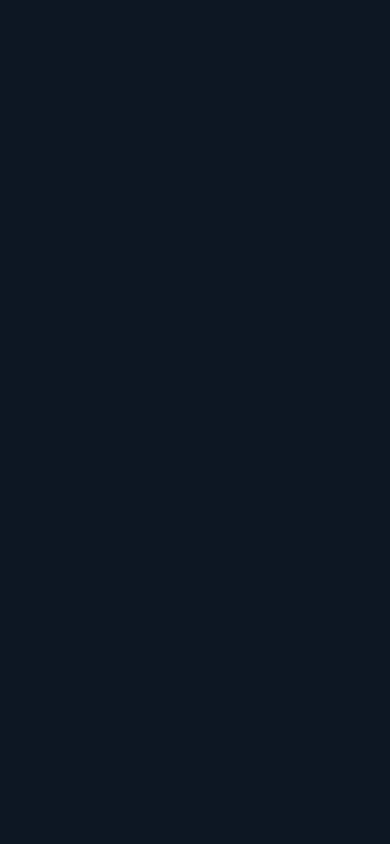
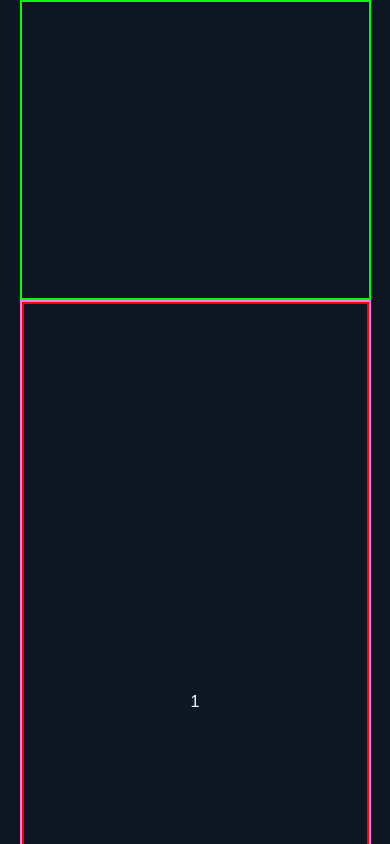
Before and after one commit to josedrios/portfolio-website, a React (Vite) app: page / in a window 390 px wide. Shown: the top 844 px of the page. Built offline with nearby package versions, Linux system fonts and the light colour scheme; the HTML template or start-up script is replaced by a standard one; a web font is replaced by a local one.

Commit message:
Made changes to website layout, it now is more robust and responsive

```diff
--- a/src/App.jsx
+++ b/src/App.jsx
@@ -27,19 +27,35 @@ function App() {
 
   return (
     <>
-      <div style={{
-        position: 'fixed',
-        left: `${mousePosition.x - 150}px`,
-        top: `${mousePosition.y - 150}px`,
-      }} className="gradient-bubble"/>
-      <div className='container' id='layout-container'>
-        <header className='container' id="header-container">
+      <div
+        style={{
+          position: 'fixed',
+          left: `${mousePosition.x - 200}px`,
+          top: `${mousePosition.y - 200}px`,
+        }}
+        className="gradient-bubble"
+      />
+
+      <div id='layout-container'>
+        <header id="header-container">
 
         </header>
-        <main className='container' id="content-container">
-
+        <main id="content-container">
+          <div>
+            1
+          </div>
+          <div>
+            2
+          </div>
+          <div>
+            3
+          </div>
+          <div>
+            4
+          </div>
         </main>
       </div>
+
     </>
   )
 }
--- a/src/styles/abstracts/variables.scss
+++ b/src/styles/abstracts/_variables.scss
@@ -6,4 +6,4 @@ $header-color: white;
 
 
 // Size Variables
-$gradient-bubble-diameter: 300px;
+$gradient-bubble-diameter: 400px;
--- a/src/styles/base/reset.scss
+++ b/src/styles/base/_reset.scss
@@ -1,24 +1,27 @@
 *{
     box-sizing: border-box;
-    border: none;
+    border: 0;
+    margin: 0;
+    padding: 0;
 }
 
 html{
-    line-height: 1.3;
     color: $header-color;
     // have back up fonts
+    font-family: Arial, Helvetica, sans-serif;
 }
 
 body{
-    margin: 0;
-    line-height: inherit;
+    background-color: $main-bg;
     z-index: 0;
     display: flex;
     align-items: center;
     justify-content: center;
-    height: 100vh;
-    background-color: $main-bg;
-    inset: 0;
-    overflow: hidden;
     background-blend-mode: overlay;
 }
+
+#root {
+    height: 100%;
+    width: 100%;
+    display: flex;
+}
--- a/src/styles/components/gradient-bubble.scss
+++ b/src/styles/components/_gradient-bubble.scss
@@ -1,13 +1,13 @@
 .gradient-bubble {
   // Z-Index should be always kept aware of just incase
   // any visual complications arise
-  z-index: 1;
+  z-index: 0;
   --size: #{$gradient-bubble-diameter};
   width: var(--size);
   height: var(--size);
   border-radius: 50%;
   filter: blur(calc(var(--size) / 2));
-  background-image: linear-gradient(hsl(276, 41%, 36%), hsl(3, 88%, 75%));
+  background-image: linear-gradient(hsl(276, 41%, 36%), hsl(3, 48%, 65%));
 }
 
 //  Make responsive adjustments later on (OPTIONAL)
--- /dev/null
+++ b/src/styles/layout/_layout.scss
@@ -0,0 +1,48 @@
+#layout-container {
+    display: flex;
+    width: 90%;
+    margin: 0px auto;
+    justify-content: space-between;
+}
+
+header {
+    width: 48%;
+    min-height: 200px;
+    border: 2px solid lime;
+    position: sticky;
+    top: 0;
+    height: 100vh;
+}
+
+main {
+    width: 48%;
+    border: 2px solid violet;
+    display: flex;
+    flex-direction: column;
+    min-height: 100vh;
+
+    div {
+        text-align: center;
+        align-content: center;
+        width: 100%;
+        min-height: 800px;
+        border: 2px solid red;
+    }
+}
+
+@media(max-width: 1000px){
+    #layout-container {
+        flex-direction: column;
+    }
+
+    header, main {
+        //margin: 20px 0px 40px 0px;
+        width: 100%;
+    }
+
+    header {
+        position: static;
+        height: 300px;
+        min-height: 300px;
+    }
+}
--- a/src/styles/main.scss
+++ b/src/styles/main.scss
@@ -1,14 +1,16 @@
 // Abstracts
-@import './abstracts/variables.scss';
-@import './abstracts/mixins.scss';
-@import './abstracts/functions.scss';
+@import './abstracts/_variables.scss';
+@import './abstracts/_mixins.scss';
+@import './abstracts/_functions.scss';
+@import './abstracts/_placeholders.scss';
 
 // Base
-@import './base/reset.scss';
-@import './base/typography.scss';
+@import './base/_reset.scss';
+@import './base/_typography.scss';
 
 // Layout
-@import './layout/main.scss';
+@import './layout/layout.scss';
+
 
 // Components
-@import './components/gradient-bubble.scss';
+@import './components/_gradient-bubble.scss';
```
Also changed, not shown: src/styles/abstracts/_functions.scss (added), src/styles/abstracts/_mixins.scss (renamed from src/styles/abstracts/mixins.scss), src/styles/abstracts/_placeholders.scss (added), src/styles/abstracts/functions.scss (deleted), src/styles/base/_typography.scss (renamed from src/styles/base/typography.scss), src/styles/layout/main.scss (deleted).
